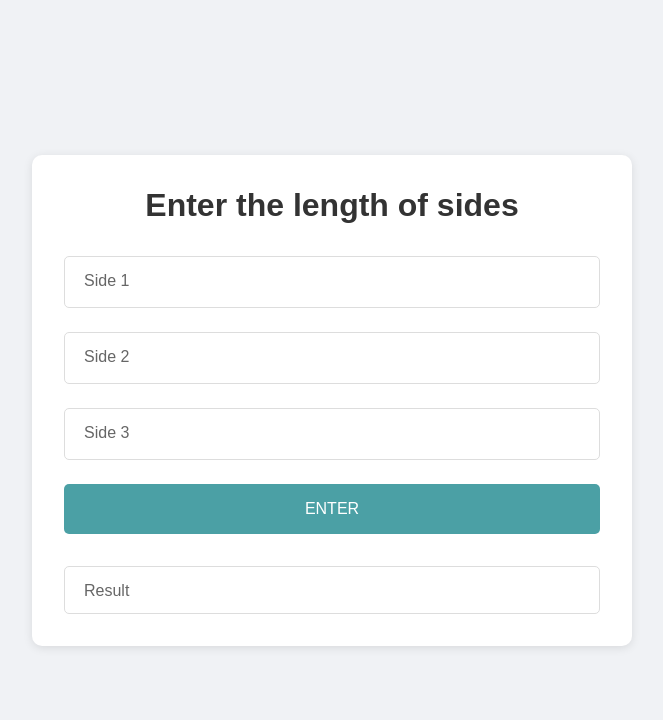
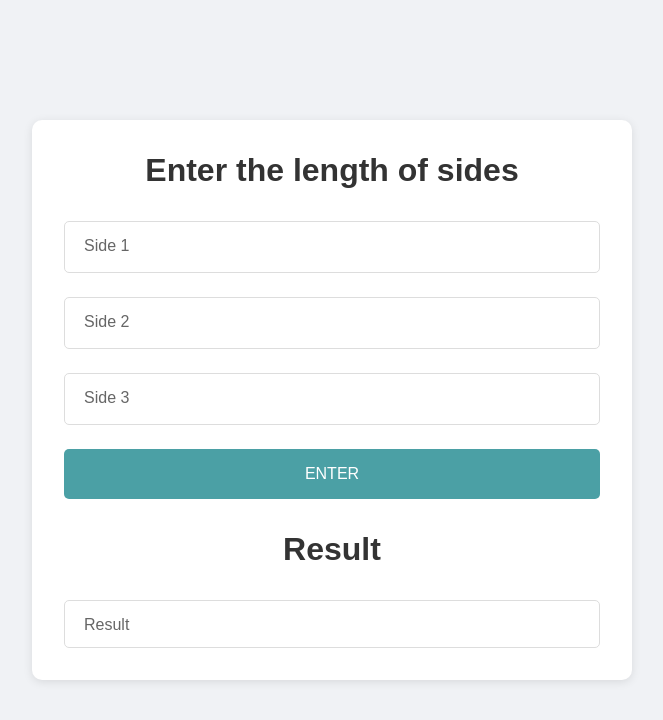
Before and after one commit to Morninguoou/IT-entre-Triangle-classification, a plain HTML site: page src/index.html in a window 1280 px wide. Shown: the whole page, without its empty margins (308-971 px from the left). Drawn offline with Linux system fonts and the light colour scheme.

Commit message:
add Result Lable

```diff
--- a/src/index.html
+++ b/src/index.html
@@ -24,6 +24,7 @@
         </div>
         <button id="calculate">ENTER</button>
       </div>
+      <h1>Result</h1>
       <div class="form-group result-group">
         <div id="result" class="result"></div>
         <label>Result</label>
```
